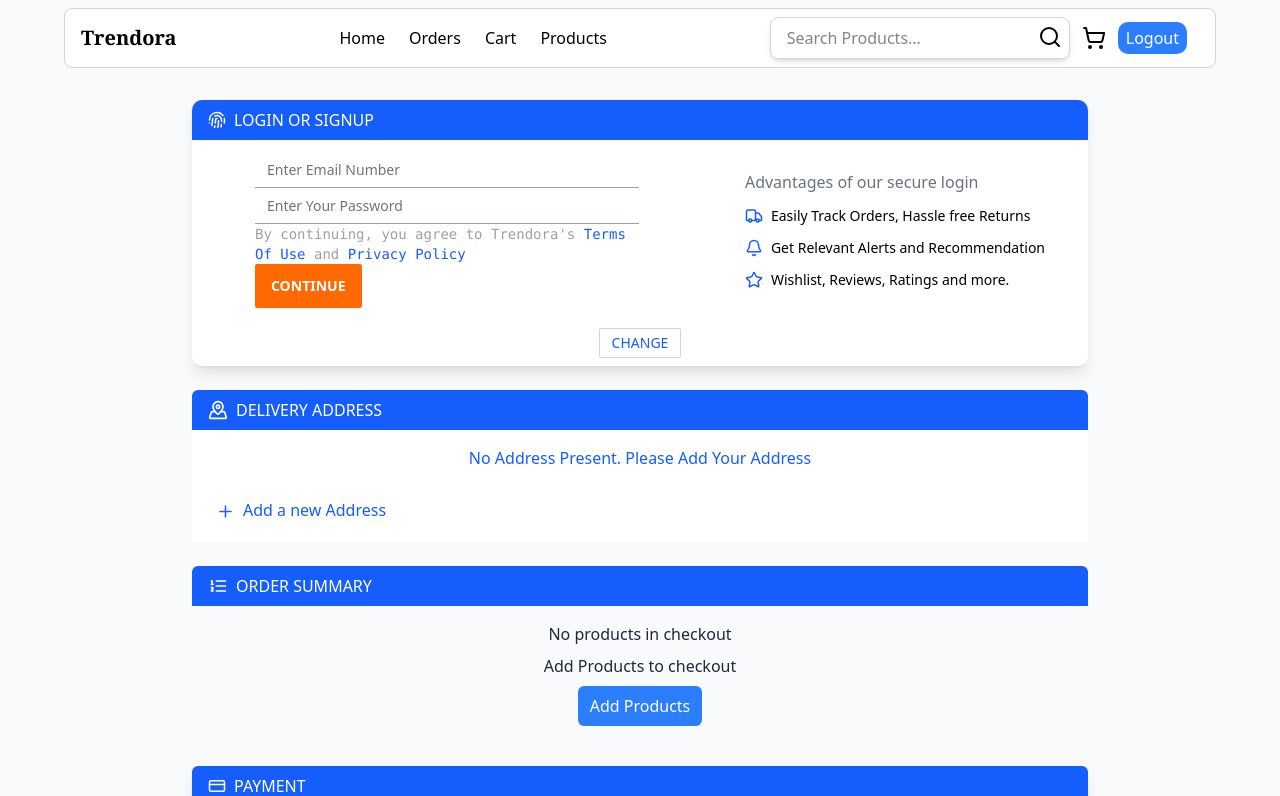
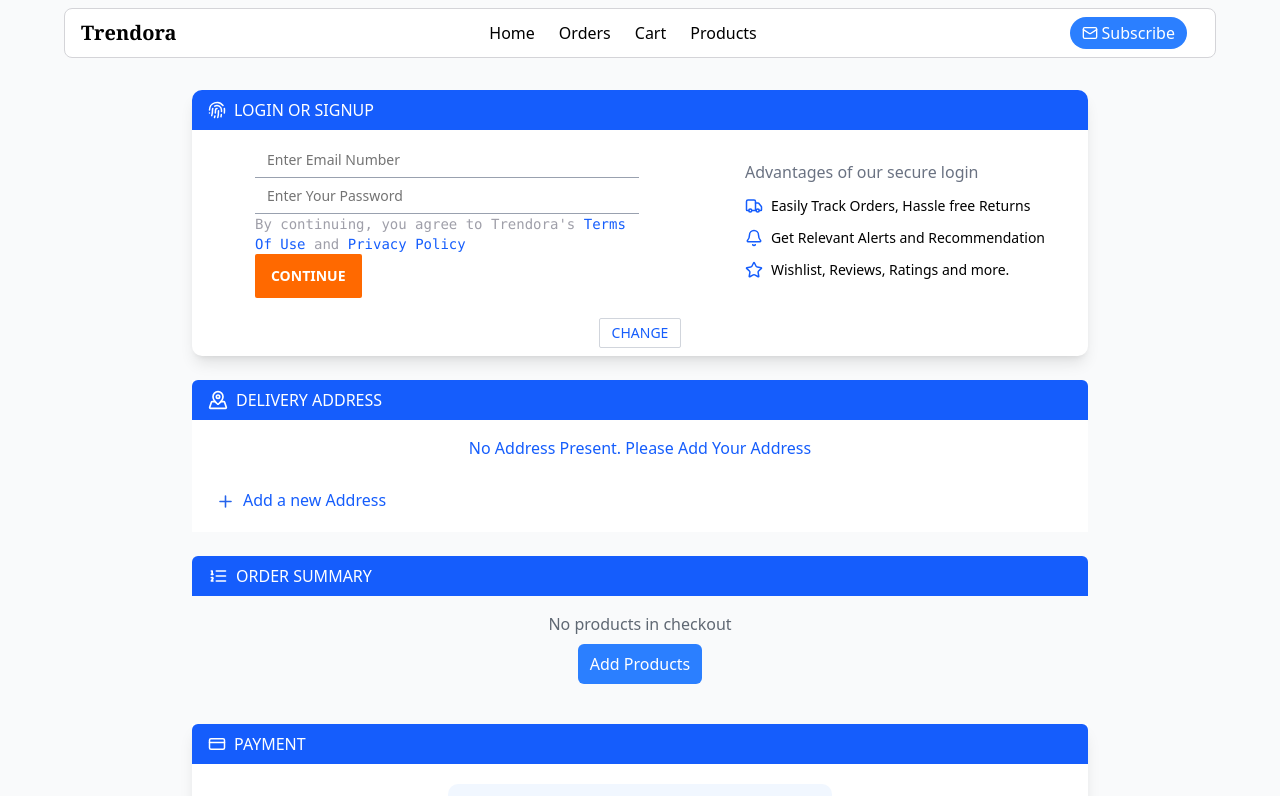
Before and after one commit to SanthoshKumar-PS/Trendora-Shopping, a React (Vite) app in the folder Frontend/: page /checkout in a window 1280 px wide. Shown: the top 796 px of the page. Built offline with nearby package versions, Linux system fonts and the light colour scheme; what @react-pdf/renderer would draw is missing.

Commit message:
Changes and fixed bugs

```diff
--- a/Frontend/src/components/Navbar.tsx
+++ b/Frontend/src/components/Navbar.tsx
@@ -1,18 +1,20 @@
-import { Search, ShoppingCart, Menu, X } from "lucide-react";
+import { Search, ShoppingCart, Menu, X, Mail } from "lucide-react";
 import { useState } from "react";
 import { useNavigate } from "react-router-dom";
 import { useUser } from "../context/UserContext";
 import { handleLogout } from "../Api/Logout";
 import { motion } from "framer-motion";
 type NavbarProps = {
-  loggedin?: boolean;
+  // loggedin?: boolean;
   seller?: boolean;
+  showSearchBar?:boolean;
 };
 
-const Navbar = ({ loggedin, seller = false }: NavbarProps) => {
+const Navbar = ({seller = false, showSearchBar = false }: NavbarProps) => {
   const BACKEND_URL = import.meta.env.VITE_BACKEND_URL;
   const navigate = useNavigate();
   const { user, setUser } = useUser();
+  const loggedin = user.loggedIn
 
   const userSidebarOptions = [
     {
@@ -34,7 +36,7 @@
       id: 4,
       name: "Products",
       destination: "/products",
-    },
+    }
   ];
   const sellerSidebarOptions = [
     {
@@ -56,10 +58,10 @@
       id: 4,
       name: "Add Product",
       destination: "/addproduct",
-    },
+    }
   ];
 
-  const sidebarOptions = seller ? sellerSidebarOptions : userSidebarOptions;
+  const sidebarOptions = (seller ? sellerSidebarOptions : userSidebarOptions);
   const [sidebarOpen, setSidebarOpen] = useState<boolean>(false);
 
   return (
@@ -78,7 +80,11 @@
             <p
               key={item.id}
               className="relative group hover:cursor-pointer"
-              onClick={() => navigate(item.destination)}
+              onClick={() =>
+                item.name === "Logout"
+                  ? handleLogout({ BACKEND_URL, setUser, navigate })
+                  : navigate(item.destination)
+              }
             >
               {item.name}
               <span className="absolute left-1/2 -bottom-1 block h-[1.5px] w-0 bg-heading transition-all duration-300 group-hover:w-full group-hover:left-0"></span>
@@ -87,27 +93,36 @@
         </div>
 
         <div className="flex items-center justify-end gap-3 p-2">
-          <div className="hidden md:block relative">
+          {showSearchBar && (<div className="hidden md:block relative">
             <input
               type="text"
               placeholder="Search Products... "
               className="px-4 py-2 min-w-[200px] lg:min-w-[300px] outline-none rounded-md shadow-md bg-white/70 border border-gray-300 focus:border-gray-600 focus:ring-1 focus:ring-gray-500 transition duration-200"
             />
             <Search size={24} className="absolute right-2 top-2 text-heading" />
-          </div>
-          <ShoppingCart
+          </div>)}
+          {/* <ShoppingCart
             size={24}
             onClick={() => navigate("/cart")}
             className="text-heading hover:scale-105"
-          />
-          <motion.button
+          /> */}
+          {loggedin && (<motion.button
             whileHover={{ scale: 1.05 }}
             whileTap={{ scale: 0.95 }}
             onClick={() => handleLogout({ BACKEND_URL, setUser, navigate })}
-            className="px-2 py-1 rounded-lg bg-blue-500 text-white font-medium"
+            className="px-3 py-1 rounded-full bg-blue-500 text-white font-medium"
           >
             Logout
-          </motion.button>
+          </motion.button>)}
+          {!loggedin && (<motion.button
+            // whileHover={{ scale: 1.05 }}
+            whileTap={{ scale: 0.95 }}
+            // onClick={() => handleLogout({ BACKEND_URL, setUser, navigate })}
+            className="hidden md:flex px-3 py-1 rounded-full bg-blue-500 text-white font-medium items-center gap-1"
+          >
+            <Mail size={16}/>
+            Subscribe
+          </motion.button>)}
 
           {/* Navbar Small Screen */}
           <div
@@ -130,7 +145,7 @@
                   <div
                     key={item.id}
                     onClick={() => navigate(item.destination)}
-                    className="font-medium w-full text-center p-2 border-b border-zinc-400"
+                    className="font-medium w-full text-center p-2 border-b border-gray-300/50 hover:cursor-pointer"
                   >
                     {item.name}
                   </div>
--- a/Frontend/src/pages/CheckOut/Addresses.tsx
+++ b/Frontend/src/pages/CheckOut/Addresses.tsx
@@ -5,6 +5,7 @@
 import { useUser } from "../../context/UserContext";
 import { getAllAddresses } from "../../Api/GetAddresses";
 import ScaleLoader from "react-spinners/ScaleLoader";
+import {motion} from "framer-motion"
 
 type AddressesProps = {
   selectedAddressId: number | null;
@@ -121,7 +122,11 @@
         addresses.length > 0 &&
         selectedAddressId === null &&
         addresses.map((address, i) => (
-          <div key={i} className="w-full flex flex-col">
+          <motion.div key={i}
+          initial={{x:-300,opacity:0}}
+          animate={{x:0,opacity:1}}
+          transition={{delay:i*0.1,type:"spring"}}
+          className="w-full flex flex-col">
             {/* Address Content */}
             <div className="flex flex-col lg:flex-row justify-center lg:justify-around items-center ">
               <div className="mx-3 md:mx-5 my-3 md:my-5 w-full flex justify-between items-start ">
@@ -179,7 +184,7 @@
             </div>
 
             <div className="w-full border-b-1 text-zinc-500"></div>
-          </div>
+          </motion.div>
         ))}
 
       {/* Add Address Trigger */}
--- a/Frontend/src/pages/CheckOut/OrderSummary.tsx
+++ b/Frontend/src/pages/CheckOut/OrderSummary.tsx
@@ -70,24 +70,23 @@
       {/* For No Products */}
       {selectedProducts.length === 0 && (
         <div className="flex flex-col justify-center items-center gap-2 mb-2">
-          <p className="text-center mt-4  font-medium text-gray-800">
+          <p className="text-center mt-4  font-medium text-gray-800/70">
             No products in checkout
           </p>
-          <p className="text-center font-medium text-gray-800">
-            Add Products to checkout
-          </p>
-          <button
-            className="text-center font-medium text-white bg-blue-500 px-3 py-2 rounded-sm w-max self-center"
+          <motion.button
+          whileHover={{scale:1.05}}
+          whileTap={{scale:0.95}}
+            className="text-center font-medium text-white bg-blue-500 px-3 py-2 rounded-sm w-max self-center hover:cursor-pointer"
             onClick={() => navigate("/home")}
           >
             Add Products
-          </button>
+          </motion.button>
         </div>
       )}
 
       {/* Order Details */}
-      <AnimatePresence>
-        <div className="mt-2 space-y-4 ">
+      <div className="mt-2 space-y-4 ">
+        <AnimatePresence>
           {selectedProducts.map((selectedProduct, index) => (
             <motion.div
               key={selectedProduct.product.id}
@@ -180,8 +179,8 @@
               </div>
             </motion.div>
           ))}
-        </div>
-      </AnimatePresence>
+        </AnimatePresence>
+      </div>
     </div>
   );
 };
--- a/Frontend/src/pages/Order.tsx
+++ b/Frontend/src/pages/Order.tsx
@@ -59,7 +59,7 @@
     }
   return (
   <div className="bg-gray-50">
-    <Navbar seller={user.role==='SELLER'}/>
+    <Navbar seller={user.role==='SELLER'} />
 
     <div className="max-w-5xl mx-auto px-2 md:px-4 py-2 md:py-4">
         <div className="flex gap-5 flex-col md:flex-row justify-start items-center md:items-start">
--- a/Frontend/src/pages/seller/Dashboard.tsx
+++ b/Frontend/src/pages/seller/Dashboard.tsx
@@ -7,12 +7,16 @@
 import type { GetLastWeekSalesType, GetLatestTransactionsType, TransactionType } from "../../types/ResponseTypes"
 import {  SalesLineChart } from "../../components/SellerDashboard/SalesLineChart"
 import { ChartBarDefault } from "../../components/SellerDashboard/BarChart"
+import { useUser } from "../../context/UserContext"
 
 const Dashboard = () => {
   const BACKEND_URL = import.meta.env.VITE_BACKEND_URL;
   const [isLoading,setIsLoading] = useState<boolean>(true);
   const [lastWeekSalesReport, setLastWeekSalesReport] = useState<GetLastWeekSalesType|null>(null);
   const [latestTransactions, setLatestTransactions] = useState<TransactionType[]>([]);
+
+  const {user} = useUser();
+  console.log("User details, ",user)
 
   const getSalesandTransactions = async () =>{
     try{
@@ -49,7 +53,7 @@
 
   return (
     <div>
-        <Navbar seller={true}/>
+        <Navbar seller={true} loggedin={user.loggedIn}/>
 
         <div className="bg-gray-50 grid grid-cols-1 md:grid-cols-2 lg:grid-cols-3 gap-6 p-6 max-w-7xl mx-auto">
             <SellerProductSales lastWeekSalesReport={lastWeekSalesReport} setLastWeekSalesReport={setLastWeekSalesReport}/>
--- a/Frontend/src/pages/seller/SellerProducts.tsx
+++ b/Frontend/src/pages/seller/SellerProducts.tsx
@@ -45,12 +45,12 @@
     <div className="bg-gray-50 space-y-6">
       <Navbar seller={true} />
 
-      <div className="mx-2 w-full max-w-6xl mx-auto bg-gradient-to-r from-blue-400 to-blue-600 text-white font-semibold flex flex-col md:flex-row justify-between items-center gap-3 md:gap-4 px-2 py-4 rounded-lg shadow-md  animate-fadeIn">
+      <div className="mx-2 w-full max-w-6xl md:mx-auto bg-gradient-to-r from-blue-400 to-blue-600 text-white font-semibold flex flex-col md:flex-row justify-between items-center gap-3 md:gap-4 px-2 py-4 rounded-lg shadow-md  animate-fadeIn">
         <div className="text-center md:text-left">
-          <h3 className="text-lg md:text-xl font-bold tracking-wide">
+          <h3 className="text-md md:text-lg font-bold tracking-wide">
             Got new products to share?
           </h3>
-          <p className="text-sm md:text-base text-blue-100 mt-1">
+          <p className="text-sm md:text-base text-blue-100 mt-1 max-w-xs md:max-w-md">
             Showcase your latest items and attract more buyers today.
           </p>
         </div>
```
Also changed, not shown: Frontend/src/pages/Cart.tsx (+18 -4 lines), Frontend/src/pages/seller/AddProduct.tsx (+4 -6 lines).
